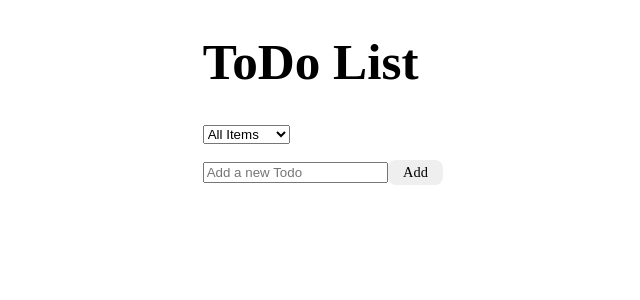
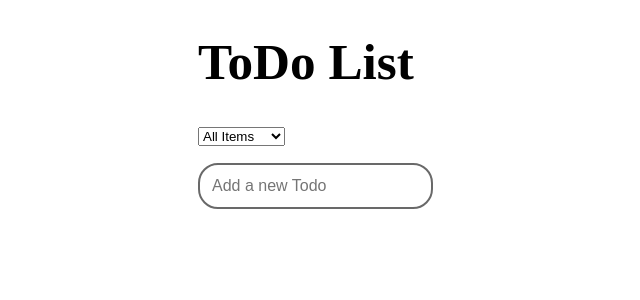
Before and after one commit to Chegrynetss/To-Do-React-List, a React (Vite) app: page / in a window 1280 px wide. Shown: the top 300 px of the page, without its empty margins (317-957 px from the left). Built offline with nearby package versions, Linux system fonts and the light colour scheme.

Commit message:
Fixed Todo Adding

```diff
--- a/src/App.jsx
+++ b/src/App.jsx
@@ -1,4 +1,4 @@
-import "./components/Todos/styles/index.css"
+import "./global.css"
 import TodosPage from "./pages/TodosPage";
 
 function App() {
--- a/src/components/Todos/AddTodo.jsx
+++ b/src/components/Todos/AddTodo.jsx
@@ -18,7 +18,6 @@ function AddTodo({ onAdd }) {
                 value={text}
                 onChange={(e) => setText(e.target.value)}
             />
-            <button type="submit">Add</button>
         </form>
     );
 }
--- a/src/components/Todos/EditTodo.jsx
+++ b/src/components/Todos/EditTodo.jsx
@@ -1,13 +1,12 @@
 import { useState } from 'react';
-
-function EditTodo({ todo, onSave, onCancel }) {
+function EditTodo({ todo, onSave }) {
     const [text, setText] = useState(todo.text);
 
 
         function handleSubmit(e) {
             e.preventDefault();
             if (!text) return;
-        onSave({ ...todo, text });
+            onSave({...todo, text});
         }
 
         return (
@@ -17,10 +16,7 @@ function EditTodo({ todo, onSave, onCancel }) {
                     value={text}
                     onChange={(e) => setText(e.target.value)}
                 />
-            <button type="submit"> Save </button>
-            <button type="button" onClick={onCancel}> Cancel </button>
             </form>
         );
 }
-
 export default EditTodo;
--- a/src/components/Todos/TodoItem.jsx
+++ b/src/components/Todos/TodoItem.jsx
@@ -10,7 +10,7 @@ const TodoItem = ({todo, onToggle, onEdit, onRemove}) => {
   }
 
 return (
-    <li key={todo.id}>
+    <ul key={todo}>
         <input
             type="checkbox"
             checked={todo.completed}
@@ -21,9 +21,9 @@ return (
         >
             {todo.text}
         </span>
-        <button onClick={handleEdit}> Edit </button>
-        <button onClick={handleRemove}> Remove </button>
-    </li>
+        <button className="buttonDelete" onClick={handleRemove}> &#10060; </button>
+        <button className="buttonEdit"onClick={handleEdit}> Edit </button>
+    </ul>
 )
 }
 
--- /dev/null
+++ b/src/components/Todos/TodoStatus.ts
@@ -0,0 +1,4 @@
+export const TODO_STATUS = {
+    ALL: "ALL",
+    COMPLETED: "COMPLETED"
+}
--- a/src/components/Todos/Todos.jsx
+++ b/src/components/Todos/Todos.jsx
@@ -2,11 +2,14 @@ import { useState } from 'react';
 import AddTodo from "./AddTodo.jsx";
 import EditTodo from "./EditTodo.jsx";
 import TodoItem from "./TodoItem.jsx";
+import {TODO_STATUS} from "./TodoStatus.ts";
+
 function Todos() {
 
     const [todos, setTodos] = useState([]);
     const [editing, setEditing] = useState(null);
-    const [showCompleted, setShowCompleted] = useState(false);
+    const [status, setStatus] = useState(TODO_STATUS.ALL);
+
 
     function handleAdd(text) {
         setTodos([...todos, { id: Date.now(), text }]);
@@ -43,12 +46,12 @@ function Todos() {
         setTodos(updatedTodos);
     };
 
-    const handleShowCompleted = (e) => {
-        setShowCompleted(e.target.value === 'completed');
+    const handleStatusChange = (e) => {
+        setStatus(e.target.value);
     };
 
     const visibleTodos = todos.filter((todo) => {
-        if (showCompleted) {
+        if (status === TODO_STATUS.COMPLETED) {
             return todo.completed;
         } else {
             return !todo.completed;
@@ -59,9 +62,9 @@ return (
     <div>
         <h1> ToDo List </h1>
         <label>
-            <select onChange={handleShowCompleted}>
-                <option value="all"> All Items </option>
-                <option value="completed"> Completed </option>
+            <select onChange={handleStatusChange}>
+                <option value={TODO_STATUS.ALL}> All Items </option>
+                <option value={TODO_STATUS.COMPLETED}> Completed </option>
             </select>
         </label>
         <ul>
--- a/src/components/Todos/styles/index.css
+++ /dev/null
@@ -1,20 +0,0 @@
-body {
-  margin: 0 auto;
-  width: 500px;
-  place-items: center;
-
-}
-
-h1 {
-  font-size: 3.2em;
-  line-height: 1.1;
-}
-
-button {
-  border-radius: 8px;
-  border: 1px solid transparent;
-  padding: 0.2em 1.0em;
-  font-size: 0.9em;
-  font-family: inherit;
-  cursor: pointer;
-}
--- /dev/null
+++ b/src/global.css
@@ -0,0 +1,42 @@
+body {
+  margin: 0 auto;
+  line-height: 1.4em;
+  min-width: 250px;
+  max-width: 250px;
+  font-weight: 300;
+
+}
+
+h1 {
+  font-size: 3.2em;
+  line-height: 1.1;
+}
+
+.buttonEdit {
+  border-radius: 20px;
+  background-color: white;
+  border: 2px solid dimgrey;
+  padding: 0.2em 1.0em;
+  font-size: 14px;
+  font-family: inherit;
+  cursor: pointer;
+}
+
+.buttonDelete {
+  border-radius: 20px;
+  background-color: white;
+  border: 2px solid transparent;
+  padding: 0.2em 1.0em;
+  font-size: 14px;
+  font-family: inherit;
+  cursor: pointer;
+}
+
+input {
+  border-radius: 20px;
+  border: 2.5px solid dimgrey;
+  padding: 12px;
+  max-width: 350px;
+  font-size: 16px;
+  cursor: pointer;
+}
```
Lines whose indentation alone changed are shown as unchanged.
